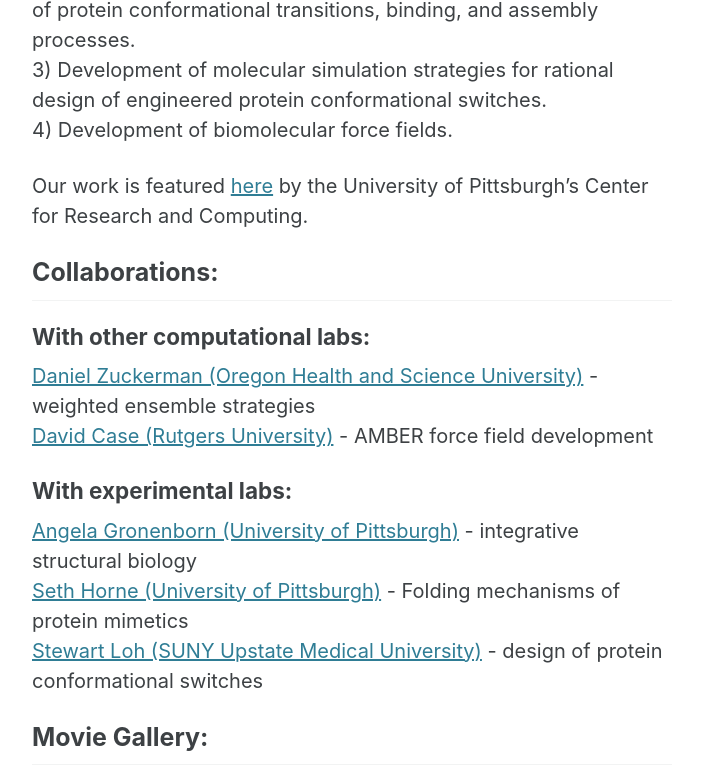
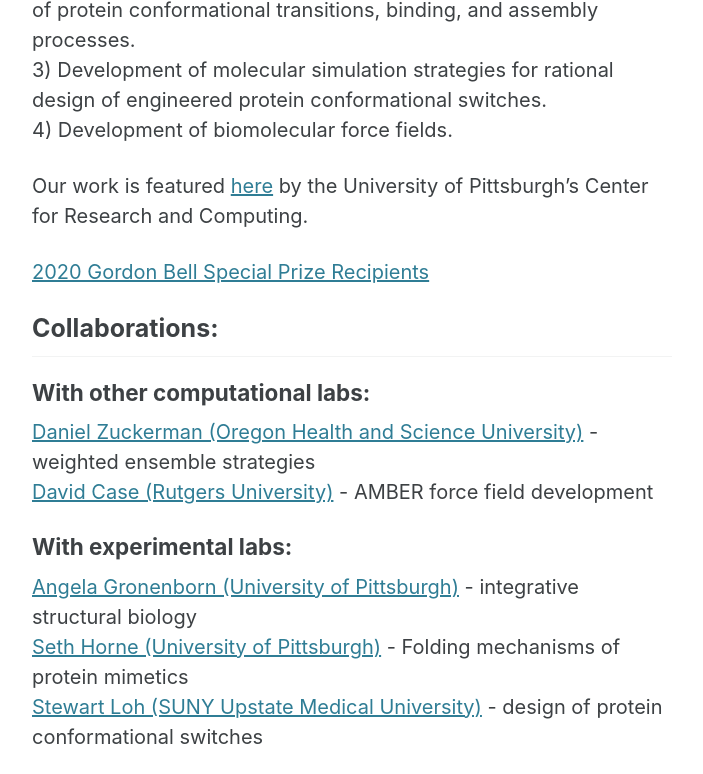
Before and after one commit to darianyang/mm-github-pages-test, a Jekyll site: the page built from _pages/research.md, in a window 1280 px wide and 900 px high, scrolled down 347 px, cut to the strip 0-774 px from the top of the window. Shown: the whole strip, without its empty margins (288-991 px from the left). Built offline with Jekyll 4.4.1, drawn with Linux system fonts in a browser that asks for light colours; cached includes are drawn as plain includes.

Commit message:
Added link to Gordon Bell prize page

```diff
--- a/_pages/research.md
+++ b/_pages/research.md
@@ -10,9 +10,9 @@
 3) Development of molecular simulation strategies for rational design of engineered protein conformational switches.
 4) Development of biomolecular force fields.
 
-
 Our work is featured [here](https://crc.pitt.edu/unexplored-region) by the University of Pittsburgh’s Center for Research and Computing.
 
+[2020 Gordon Bell Special Prize Recipients](https://ltchong.github.io/software/gordon_bell_prize)
 
 ## Collaborations:
 ### With other computational labs:
```
